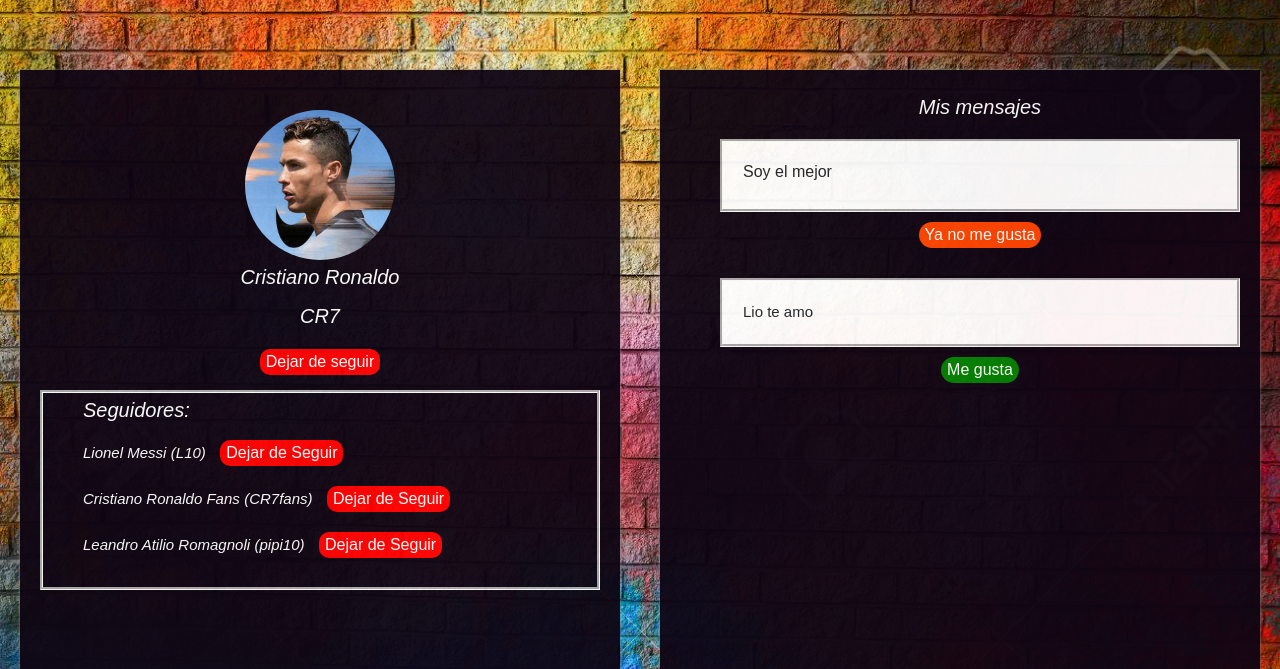
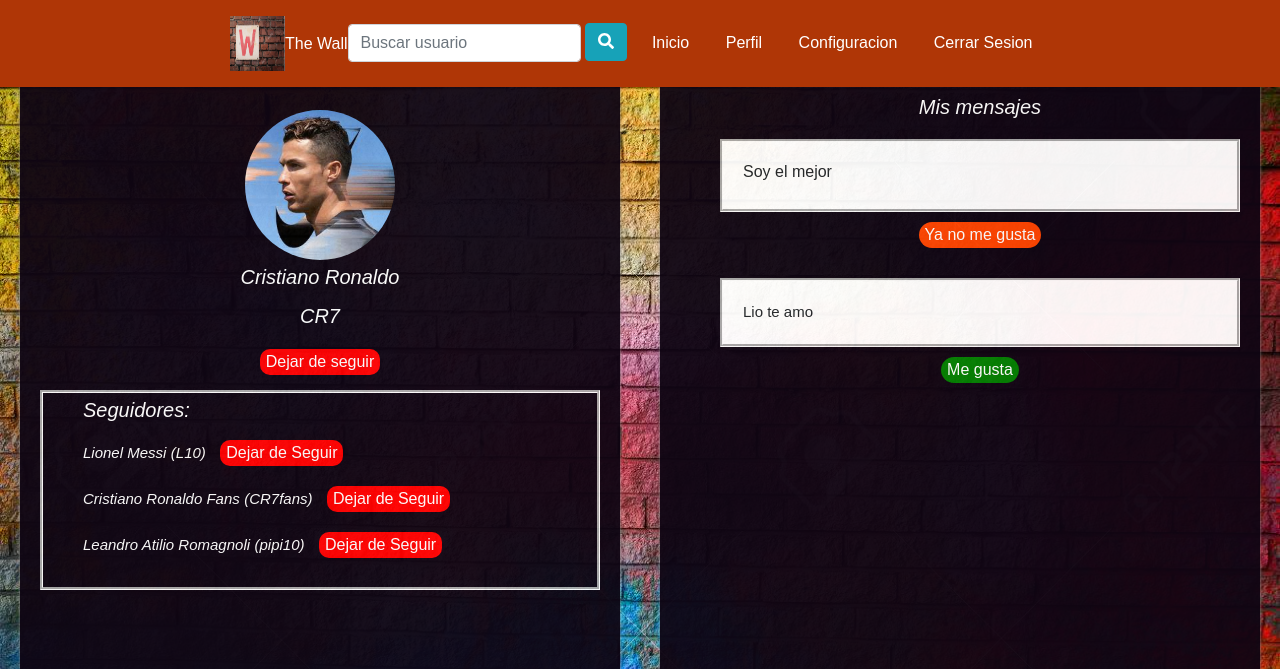
Before and after one commit to FranP68/Proyecto-TheWall, a PHP site: page /perfilUsuarioCristiano.html in a window 1280 px wide. Shown: the top 669 px of the page. Run offline with PHP 8.4, Linux system fonts and the light colour scheme; some libraries are stand-ins or nearby versions.

Commit message:
modificacion de nombres html

```diff
--- a/editarPerfil.html
+++ b/editarPerfil.html
@@ -27,13 +27,14 @@
 
     <header class="header">
         <div class="container logo-nav-container">
+            <img class="logoW" src="static/img/logo2.jpg" />
             <a href="#" class="logo"> The Wall</a>
             <nav class="navegacion">
                 <ul>
                     <li><a href="#">Inicio </a></li>
                     <li><a href="miPerfil.html">Perfil </a></li>
                     <li><a href="editarPerfil.html">Configuracion </a></li>
-                    <li><a href="index2prueba.html"> Cerrar Sesion </a></li>
+                    <li><a href="login.html"> Cerrar Sesion </a></li>
                 </ul>
             </nav>
         </div>
--- a/index2prueba.html
+++ b/login.html
@@ -29,7 +29,8 @@
 
  <header class="header">
    <div class="container logo-nav-container">
-     <a href="#" class="logo"> The Wall</a>
+    <img class="logoW" src="static/img/logo2.jpg" />
+     <a href="#" class="logo" class="tituloWeb"> The Wall</a>
      <nav class="navegacion">
        <ul>
       <!-- <li><a href="#">Inicio </a></li>
@@ -59,7 +60,7 @@
             <button type="submit" class="btn btn-primary"><i class="fas fa-sign-in-alt" ></i>  Iniciar sesion</button>
         </form>
         <div class="col-12">
-          <p>¿No tienes una cuenta? <a class="link" href="registrarvista.html">Registrate </a>  </p>
+          <p>¿No tienes una cuenta? <a class="link" href="registrarse.html">Registrate </a>  </p>
         </div>
 
 
--- a/miPerfil.html
+++ b/miPerfil.html
@@ -10,7 +10,7 @@
         integrity="sha384-Vkoo8x4CGsO3+Hhxv8T/Q5PaXtkKtu6ug5TOeNV6gBiFeWPGFN9MuhOf23Q9Ifjh" crossorigin="anonymous">
     <link rel="stylesheet" type="text/css" href="static/css/pancho.css">
     <link rel="stylesheet" type="text/css" href="static/css/estilos.css">
-    <title>Hello, world!</title>
+    <title>The Wall</title>
 
 
     <meta name="viewport" content="width=device-width, initial-scale=1">
@@ -36,7 +36,7 @@
                     <li><a href="#">Inicio </a></li>
                     <li><a href="miPerfil.html">Perfil </a></li>
                     <li><a href="editarPerfil.html">Configuracion </a></li>
-                    <li><a href="index2prueba.html"> Cerrar Sesion </a></li>
+                    <li><a href="login.html"> Cerrar Sesion </a></li>
                 </ul>
 
                 <script>
--- a/perfilUsuarioCristiano.html
+++ b/perfilUsuarioCristiano.html
@@ -18,11 +18,34 @@
 
     <!-- Nuestro css-->
     <link rel="stylesheet" type="text/css" href="static/css/pancho.css">
+    <link rel="stylesheet" type="text/css" href="static/css/estilos.css">
     <!-- <script src="static/js/validar.js"></script> -->
 
 </head>
 
 <body>
+    <header class="header">
+        <div class="container logo-nav-container">
+            <img class="logoW" src="static/img/logo2.jpg" />
+            <a href="#" class="logo"> The Wall</a>
+            <nav class="navegacion">
+                <ul>
+                    <li>
+                        <input type="text" id="buscador" placeholder="Buscar usuario" class="form-control" ></li>
+                        <button class="btn btn-info mb-1" id="botonBuscador" ><i class="fa fa-search"></i></button>
+                        <li id="resultado"></li>
+                    <li><a href="#">Inicio </a></li>
+                    <li><a href="miPerfil.html">Perfil </a></li>
+                    <li><a href="editarPerfil.html">Configuracion </a></li>
+                    <li><a href="login.html"> Cerrar Sesion </a></li>
+                </ul>
+            </nav>
+        </div>
+
+    </header>
+
+
+
     <div class="contenedor">
         <div class="fotoPerfil">
             <img src="static/img/CR7.jpg" class="avatar" alt="">
--- a/static/css/estilos.css
+++ b/static/css/estilos.css
@@ -42,7 +42,7 @@ z-index: 0;
  }
  .logo-nav-container{
      display: flex;
-     justify-content: space-between;
+     /* justify-content: space-between; */
      align-items: center;
  }
 
@@ -105,9 +105,21 @@ p{
 }
 
 h1{
-    color: aliceblue;
+    font-size: 20px;
+    margin-top: 5px;
+    font-style: italic ;
+    color: white;
 
 }
+
+h2{
+    font-size: 20px;
+    margin-top: 5px;
+    font-style: italic ;
+    color: white;
+
+}
+
 
 input[type=file]#nuestroinput {
 
--- a/static/css/estilos3.css
+++ b/static/css/estilos3.css
@@ -144,3 +144,9 @@ label[for="nuestroinput"] {
     align-items: center;
     justify-content: center;
 }
+
+
+.tituloWeb{
+   text-align: left;
+
+}
```
Also changed, not shown: registrarse.html (renamed from registrarvista.html, +3 -4 lines).
